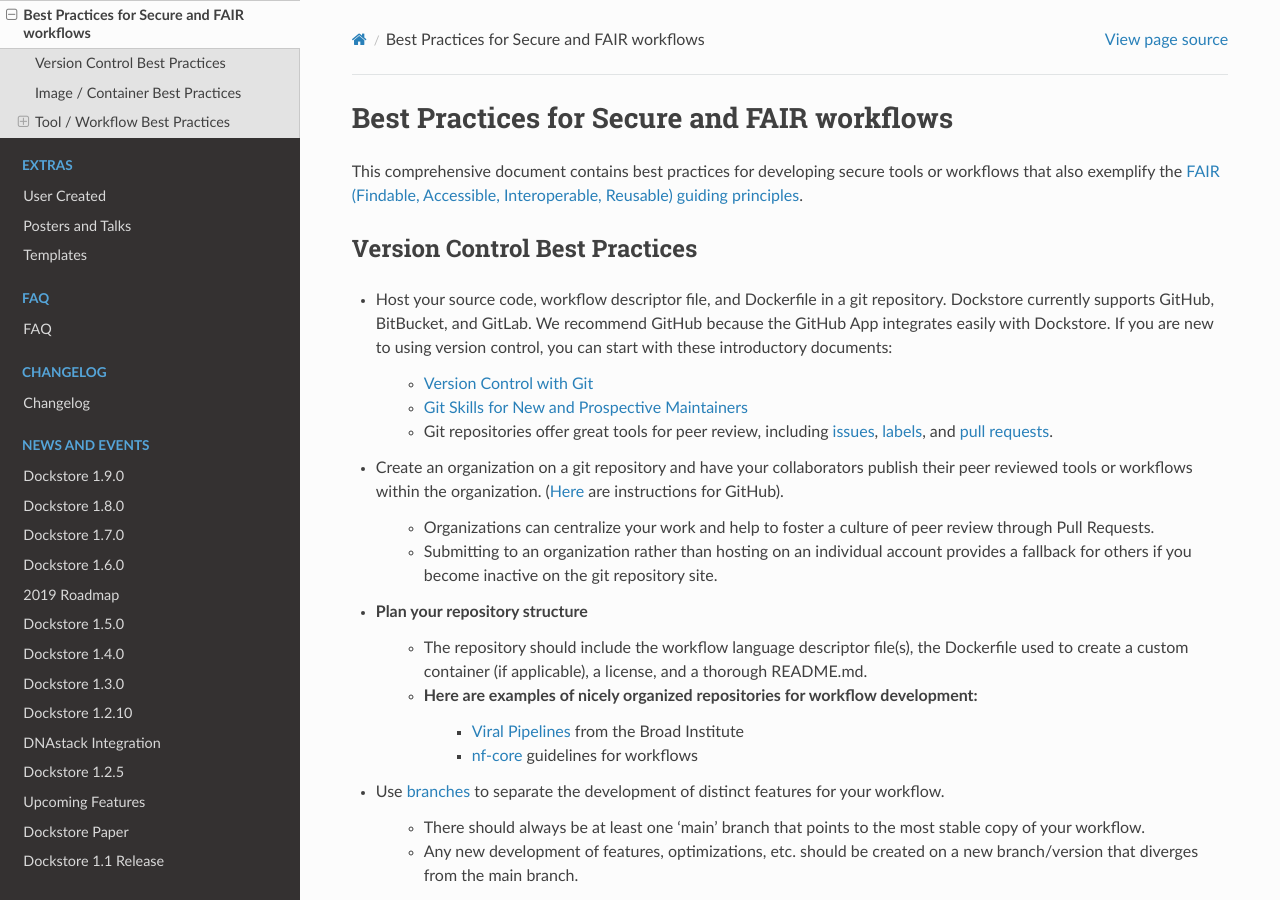
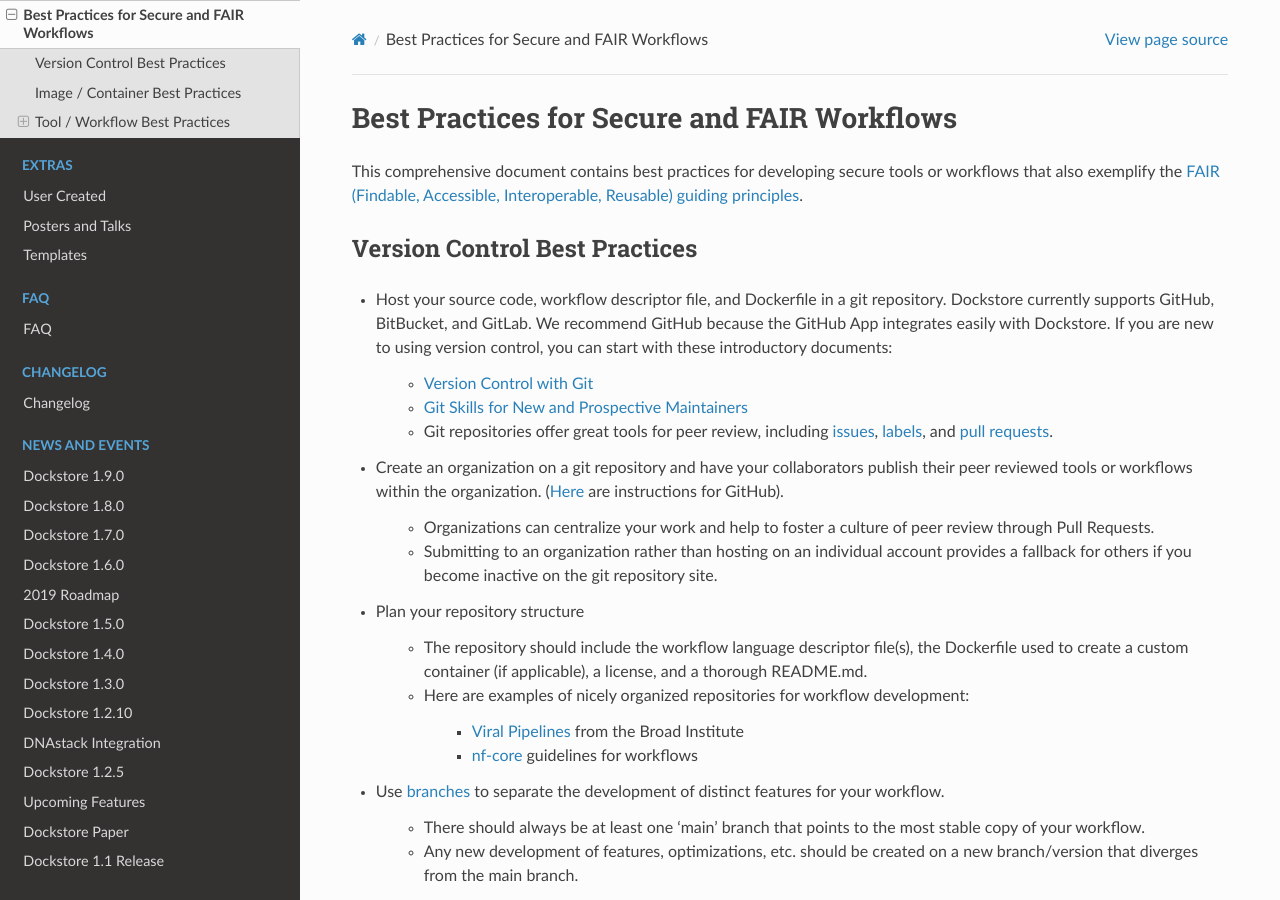
Before and after one commit to dockstore/dockstore-documentation, a Sphinx documentation site: the page built from docs/advanced-topics/best-practices/best-practices-secure-fair-workflows.rst, in a window 1280 px wide and 900 px high. Built offline with Sphinx 7.4.7 and the Read the Docs theme 2.0.0, drawn with Linux system fonts in a browser that asks for light colours.

Commit message:
bold issues fixed

```diff
--- a/docs/advanced-topics/best-practices/best-practices-secure-fair-workflows.rst
+++ b/docs/advanced-topics/best-practices/best-practices-secure-fair-workflows.rst
@@ -1,4 +1,4 @@
-Best Practices for Secure and FAIR workflows
+Best Practices for Secure and FAIR Workflows
 ========================
 
 This comprehensive document contains best practices for developing secure tools or workflows that also exemplify the `FAIR (Findable, Accessible, Interoperable, Reusable) guiding principles <https://www.go-fair.org/fair-principles/>`_.
@@ -18,9 +18,11 @@
 	- Submitting to an organization rather than hosting on an individual account provides a fallback for others if you become inactive on the git repository site.
 
 - Plan your repository structure
+
 	- The repository should include the workflow language descriptor file(s), the Dockerfile used to create a custom container (if applicable), a license, and a thorough README.md.
 
 	- Here are examples of nicely organized repositories for workflow development:
+
 		- `Viral Pipelines <https://github.com/broadinstitute/viral-pipelines>`_ from the Broad Institute
 		- `nf-core <https://github.com/broadinstitute/viral-pipelines>`_ guidelines for workflows
 
```
